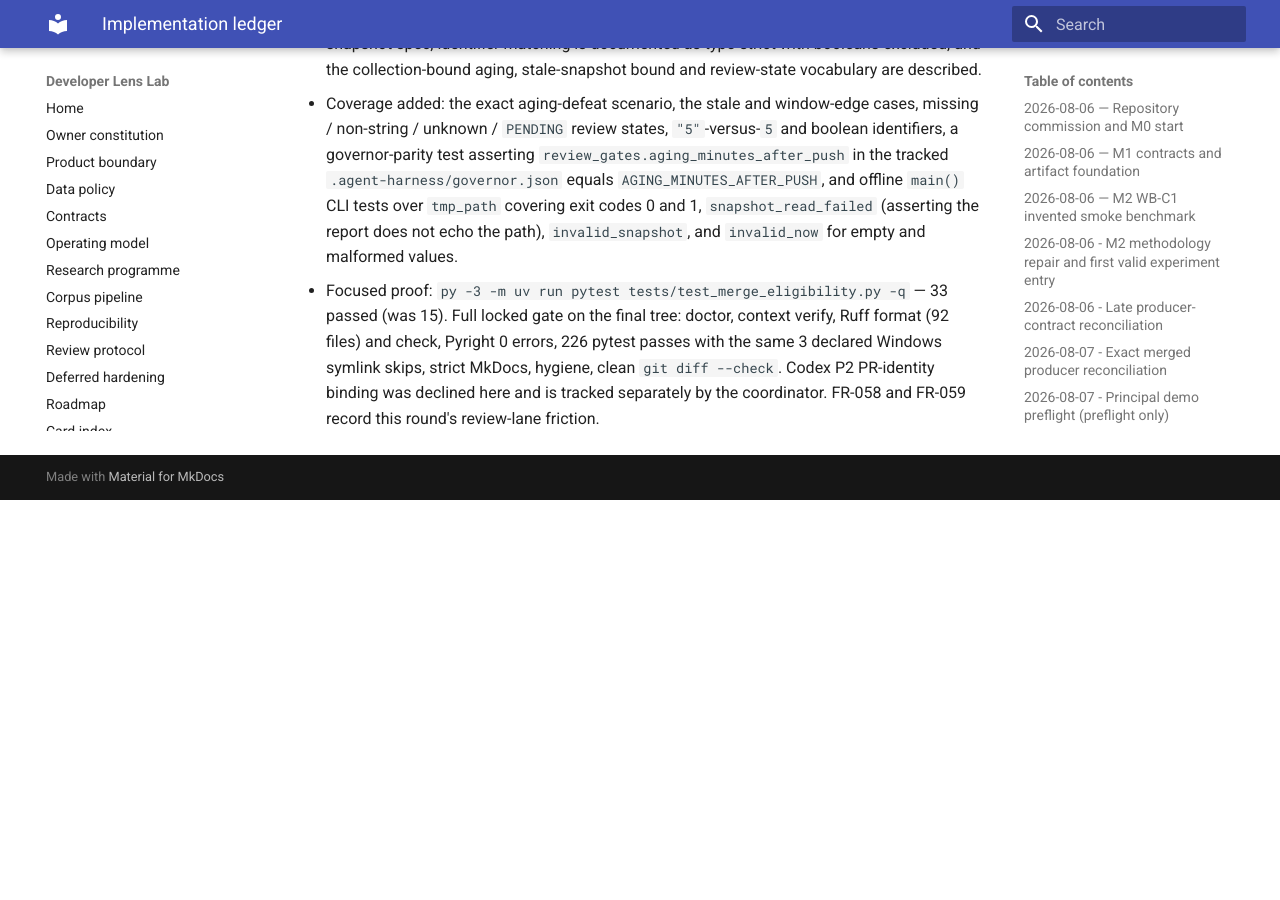
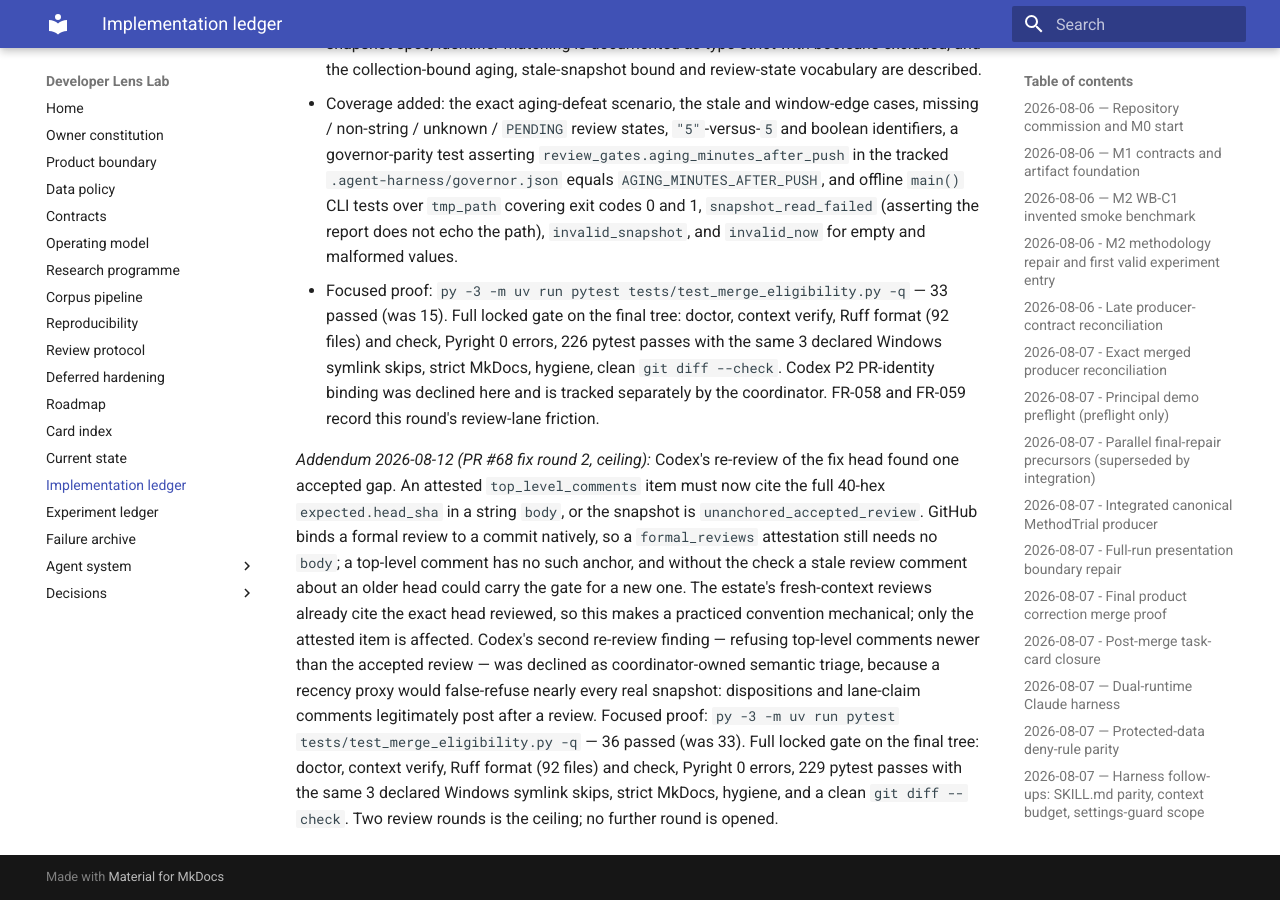
Before and after one commit to Chris0Jeky/developer-lens-lab, an MkDocs documentation site: the page built from docs/IMPLEMENTATION_LEDGER.md, in a window 1280 px wide and 900 px high, scrolled down 35224 px. Built offline with MkDocs 1.6.1 and Material for MkDocs 9.7.7, drawn with Linux system fonts in a browser that asks for light colours; before the commit the page ends 35724 px from its top, so only the background shows below that.

Commit message:
Record the PR 68 round 2 fix in the ledger

```diff
--- a/docs/IMPLEMENTATION_LEDGER.md
+++ b/docs/IMPLEMENTATION_LEDGER.md
@@ -1158,3 +1158,18 @@ _Addendum 2026-08-12 (PR #68 fix round 1):_ Codex and one independent fresh-cont
   Pyright 0 errors, 226 pytest passes with the same 3 declared Windows symlink skips, strict
   MkDocs, hygiene, clean `git diff --check`. Codex P2 PR-identity binding was declined here and is
   tracked separately by the coordinator. FR-058 and FR-059 record this round's review-lane friction.
+
+_Addendum 2026-08-12 (PR #68 fix round 2, ceiling):_ Codex's re-review of the fix head found one
+accepted gap. An attested `top_level_comments` item must now cite the full 40-hex
+`expected.head_sha` in a string `body`, or the snapshot is `unanchored_accepted_review`. GitHub
+binds a formal review to a commit natively, so a `formal_reviews` attestation still needs no `body`;
+a top-level comment has no such anchor, and without the check a stale review comment about an older
+head could carry the gate for a new one. The estate's fresh-context reviews already cite the exact
+head reviewed, so this makes a practiced convention mechanical; only the attested item is affected.
+Codex's second re-review finding — refusing top-level comments newer than the accepted review — was
+declined as coordinator-owned semantic triage, because a recency proxy would false-refuse nearly
+every real snapshot: dispositions and lane-claim comments legitimately post after a review. Focused
+proof: `py -3 -m uv run pytest tests/test_merge_eligibility.py -q` — 36 passed (was 33). Full locked
+gate on the final tree: doctor, context verify, Ruff format (92 files) and check, Pyright 0 errors,
+229 pytest passes with the same 3 declared Windows symlink skips, strict MkDocs, hygiene, and a
+clean `git diff --check`. Two review rounds is the ceiling; no further round is opened.
```
